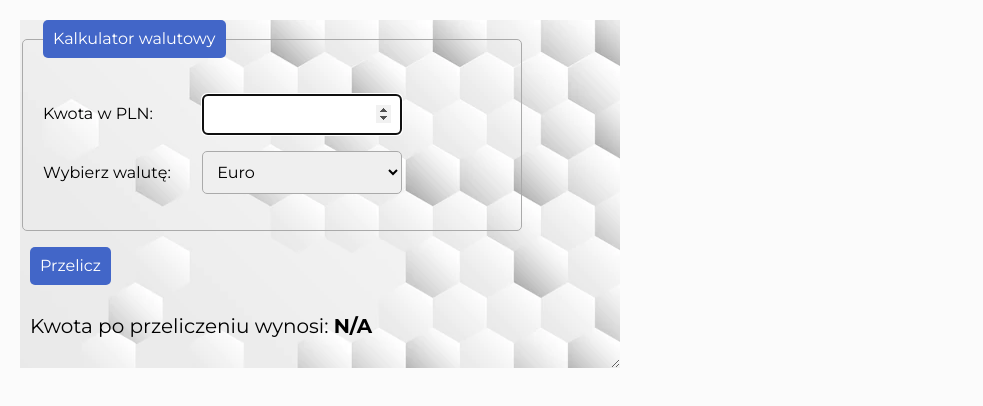
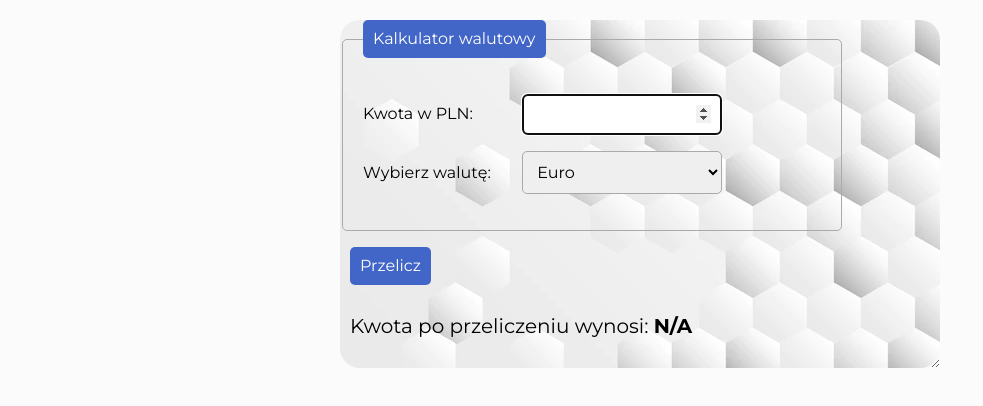
Before and after one commit to iwonagasidlo/currency-converter, a plain HTML site: page index.html in a window 1280 px wide. Shown: the whole page, without its empty margins (0-983 px from the left). Drawn offline with nearby package versions, Linux system fonts and the light colour scheme.

Commit message:
styling changes added

```diff
--- a/css/element.css
+++ b/css/element.css
@@ -5,4 +5,5 @@
     overflow: auto;
     background-repeat: repeat;
     background-size: auto;
+    border-radius: 20px;
 }
--- a/css/style.css
+++ b/css/style.css
@@ -10,6 +10,9 @@ body {
     font-family: 'Montserrat', sans-serif;
     padding: 20px;
     background-color: rgb(251 251 251);
+    display: flex;
+    align-items: center;
+    justify-content: center;
 }
 
 .section__subHeader {
```
